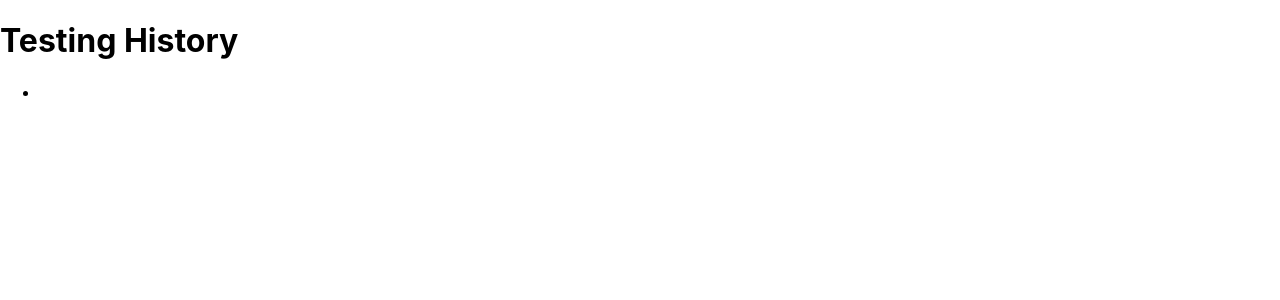
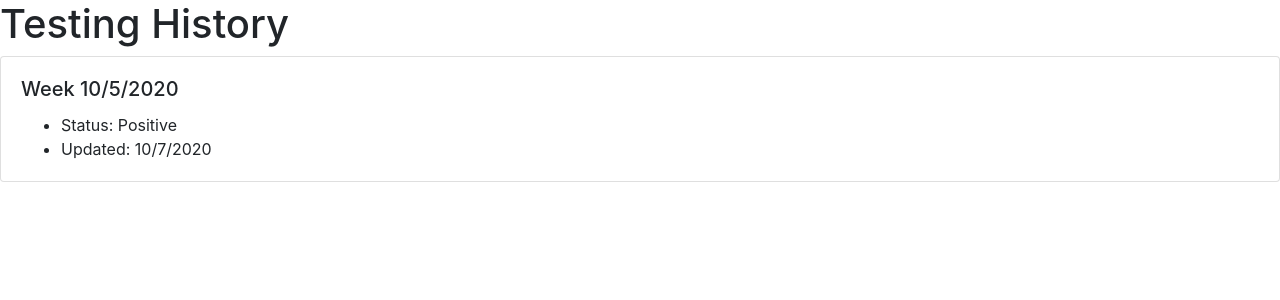
Before and after one commit to sauravghosal/testme, a Next.js app: page /testinghistory in a window 1280 px wide. Shown: the top 300 px of the page. Built offline with nearby package versions, Linux system fonts and the light colour scheme.

Commit message:
Testing History and Dashboard Update

```diff
--- a/pages/testinghistory.js
+++ b/pages/testinghistory.js
@@ -1,13 +1,27 @@
+import styles from '../styles/Home.module.css'
+import Head from 'next/head'
 export default function TestingHistory() {
     return (
+        <div>
+        <Head>
+            <link rel="stylesheet" href="https://cdn.jsdelivr.net/npm/bootstrap@4.5.3/dist/css/bootstrap.min.css" integrity="sha384-TX8t27EcRE3e/ihU7zmQxVncDAy5uIKz4rEkgIXeMed4M0jlfIDPvg6uqKI2xXr2" crossorigin="anonymous"></link>
 
-        <div>
-             <h1>Testing History</h1>
-            <ul className="testingHistory">
-                <li>
+        </Head>
 
-                </li>
-            </ul>
+            <h1>Testing History</h1>
+            <div className="card history">
+                <div className="card-body">
+                    <h5 class="card-title">Week 10/5/2020</h5>
+                    <ul className="card-text">
+                        <li>Status: Positive</li>
+                        <li>Updated: 10/7/2020</li>
+                    </ul>
+                </div>
+            </div>
+
+
+            <script src="https://code.jquery.com/jquery-3.5.1.slim.min.js" integrity="sha384-DfXdz2htPH0lsSSs5nCTpuj/zy4C+OGpamoFVy38MVBnE+IbbVYUew+OrCXaRkfj" crossorigin="anonymous"></script>
+             <script src="https://cdn.jsdelivr.net/npm/bootstrap@4.5.3/dist/js/bootstrap.bundle.min.js" integrity="sha384-ho+j7jyWK8fNQe+A12Hb8AhRq26LrZ/JpcUGGOn+Y7RsweNrtN/tE3MoK7ZeZDyx" crossorigin="anonymous"></script>
         </div>
 
     )
```
Also changed, not shown: pages/dashboard.js (+7 -1 lines).
